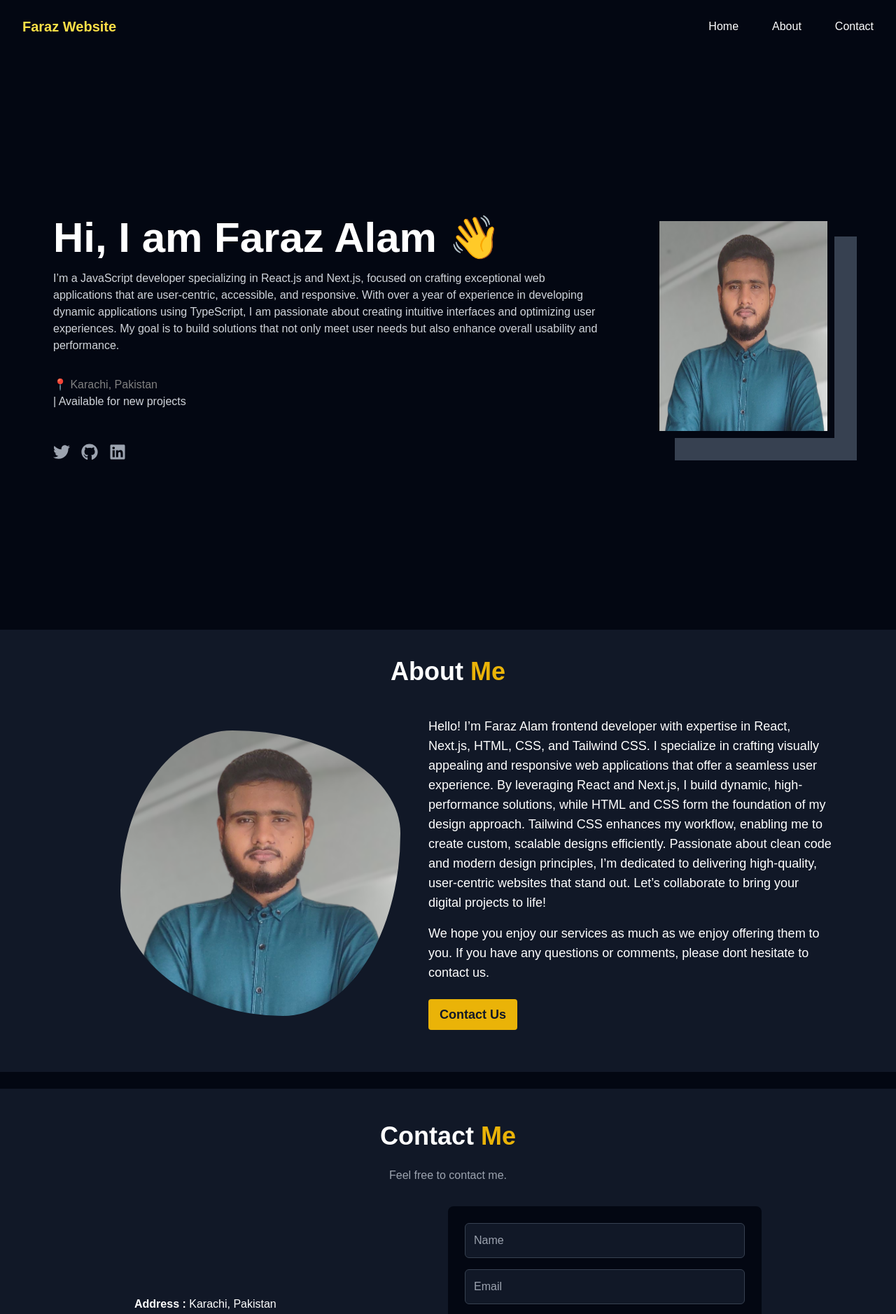
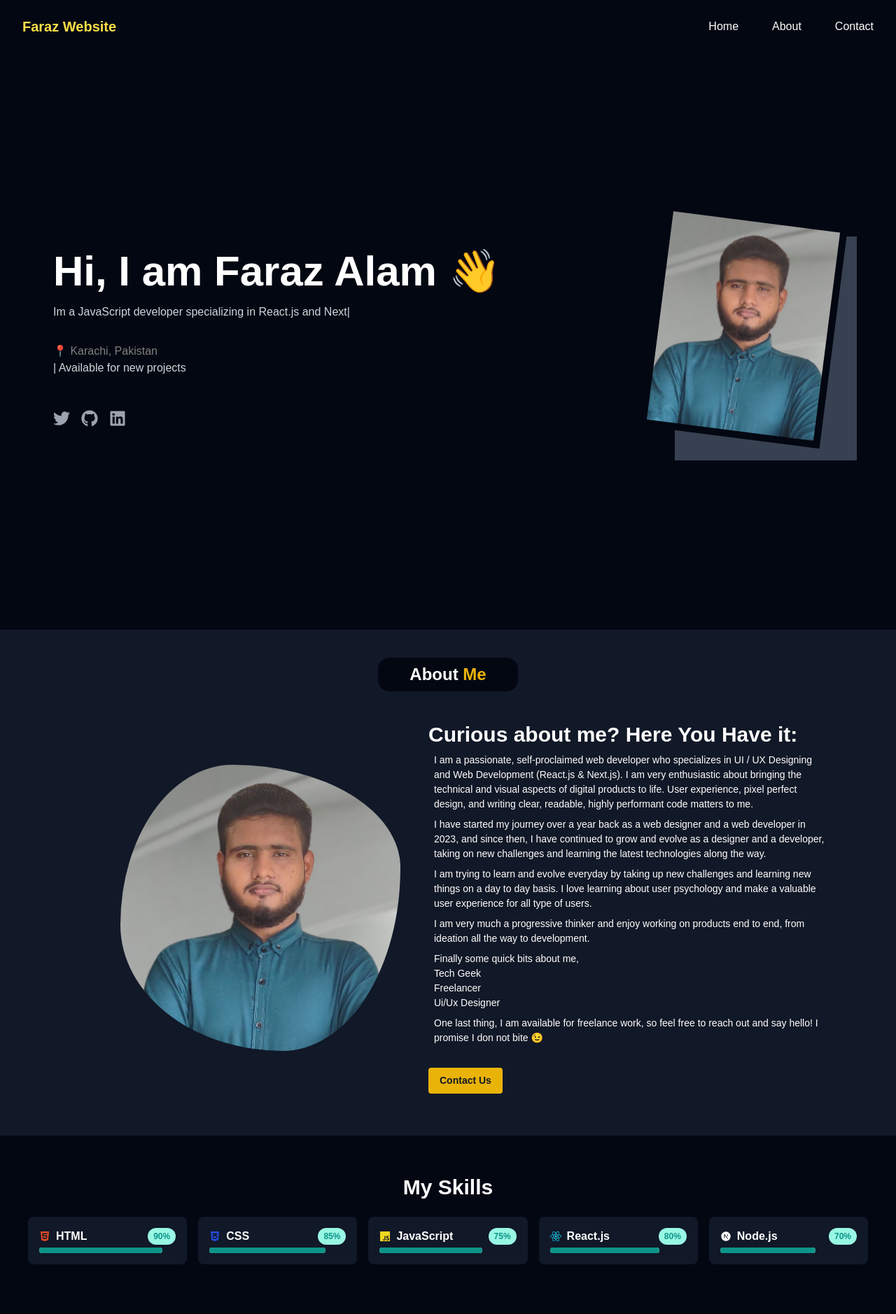
Before and after one commit to faraz141/gsit-senior-milestone-02, a Next.js app: page / in a window 1280 px wide. Shown: the top 1878 px of the page at 70% size. Built offline with nearby package versions, Linux system fonts and the light colour scheme.

Commit message:
add transition

```diff
--- a/app/layout.tsx
+++ b/app/layout.tsx
@@ -1,15 +1,16 @@
 import type { Metadata } from 'next';
 import localFont from 'next/font/local';
 import Navbar from '../components/navbar';
+import Footer from '@/components/footer';
 import './globals.css';
-// import Index from '@/components/navbar1';
-import Footer from '@/components/footer';
+import ClientWrapper from '../components/client-wrapper';
 
 const geistSans = localFont({
   src: './fonts/GeistVF.woff',
   variable: '--font-geist-sans',
   weight: '100 900',
 });
+
 const geistMono = localFont({
   src: './fonts/GeistMonoVF.woff',
   variable: '--font-geist-mono',
@@ -23,16 +24,16 @@ export const metadata: Metadata = {
 
 export default function RootLayout({
   children,
-}: Readonly<{
+}: {
   children: React.ReactNode;
-}>) {
+}) {
   return (
     <html lang="en">
       <body
         className={`${geistSans.variable} ${geistMono.variable} antialiased`}
       >
         <Navbar />
-        {children}
+        <ClientWrapper>{children}</ClientWrapper>
         <Footer />
       </body>
     </html>
--- a/components/about.tsx
+++ b/components/about.tsx
@@ -1,14 +1,23 @@
+'use client';
 import Image from 'next/image';
 import Link from 'next/link';
+import { motion } from 'framer-motion';
+
+// 14.2.16
 
 // components/AboutUs.tsx
 const AboutUs = () => {
   return (
-    <section className="about bg-gray-900 text-center py-10 px-5 ">
-      <h2 className="text-4xl font-bold text-white text-center mb-6">
+    <section className="about flex flex-col items-center justify-center bg-gray-900 text-center py-10 px-5 ">
+      <h2 className="text-2xl font-bold text-white text-center mb-6 w-[200px] py-2 bg-gray-950 rounded-2xl">
         About <span className="text-yellow-500">Me</span>
       </h2>
       <div className="about-content flex flex-wrap items-center justify-center ml-20">
+        <motion.div
+          initial={{ opacity: 0, scale: 0 }}
+          animate={{ opacity: 1, scale: 1 }}
+          transition={{ duration: 0.7 }}
+        >
           <Image
             src={'/images/faraz-fiverr.png'}
             alt="About Us"
@@ -16,23 +25,45 @@ const AboutUs = () => {
             height={300}
             className="rounded-custom-1 m-5 transition duration-700 hover:scale-90"
           />
-        <div className="about-text max-w-xl m-5 text-left text-lg font-medium text-white">
-          <p className="mb-4">
-            Hello! I’m Faraz Alam frontend developer with expertise in React,
-            Next.js, HTML, CSS, and Tailwind CSS. I specialize in crafting
-            visually appealing and responsive web applications that offer a
-            seamless user experience. By leveraging React and Next.js, I build
-            dynamic, high-performance solutions, while HTML and CSS form the
-            foundation of my design approach. Tailwind CSS enhances my workflow,
-            enabling me to create custom, scalable designs efficiently.
-            Passionate about clean code and modern design principles, I’m
-            dedicated to delivering high-quality, user-centric websites that
-            stand out. Let’s collaborate to bring your digital projects to life!
+        </motion.div>
+        <div className="about-text max-w-xl m-5 text-left text-[14px] font-normal  text-white">
+          <h3 className="font-semibold text-3xl">
+            Curious about me? Here You Have it:
+          </h3>
+          <p className="m-2">
+            I am a passionate, self-proclaimed web developer who specializes in
+            UI / UX Designing and Web Development (React.js & Next.js). I am
+            very enthusiastic about bringing the technical and visual aspects of
+            digital products to life. User experience, pixel perfect design, and
+            writing clear, readable, highly performant code matters to me.
           </p>
-          <p>
-            We hope you enjoy our services as much as we enjoy offering them to
-            you. If you have any questions or comments, please dont hesitate to
-            contact us.
+          <p className="m-2">
+            I have started my journey over a year back as a web designer and a
+            web developer in 2023, and since then, I have continued to grow and
+            evolve as a designer and a developer, taking on new challenges and
+            learning the latest technologies along the way.
+          </p>
+          <p className="m-2">
+            I am trying to learn and evolve everyday by taking up new challenges
+            and learning new things on a day to day basis. I love learning about
+            user psychology and make a valuable user experience for all type of
+            users.
+          </p>
+          <p className="m-2">
+            I am very much a progressive thinker and enjoy working on products
+            end to end, from ideation all the way to development.
+          </p>
+          <p className="m-2">
+            Finally some quick bits about me,
+            <ul>
+              <li>Tech Geek</li>
+              <li>Freelancer</li>
+              <li>Ui/Ux Designer</li>
+            </ul>
+          </p>
+          <p className="m-2">
+            One last thing, I am available for freelance work, so feel free to
+            reach out and say hello! I promise I don not bite 😉
           </p>
           <button className="bg-yellow-500 hover:bg-yellow-600  mt-6 text-gray-900 font-bold py-2 px-4 rounded transition duration-700 hover:scale-90">
             <Link href="/contact">Contact Us</Link>
--- /dev/null
+++ b/components/client-wrapper.tsx
@@ -0,0 +1,33 @@
+'use client';
+
+import { motion, AnimatePresence } from 'framer-motion';
+import { usePathname } from 'next/navigation';
+
+const variants = {
+  hidden: { opacity: 0, x: -100 },
+  enter: { opacity: 1, x: 0 },
+  exit: { opacity: 0, x: 100 },
+};
+
+export default function ClientWrapper({
+  children,
+}: {
+  children: React.ReactNode;
+}) {
+  const pathname = usePathname();
+
+  return (
+    <AnimatePresence mode="wait">
+      <motion.div
+        key={pathname}
+        initial="hidden"
+        animate="enter"
+        exit="exit"
+        variants={variants}
+        transition={{ duration: 0.5, ease: 'easeInOut' }}
+      >
+        {children}
+      </motion.div>
+    </AnimatePresence>
+  );
+}
--- a/components/index.tsx
+++ b/components/index.tsx
@@ -1,12 +1,42 @@
+'use client';
+import { useState, useEffect } from 'react';
+
 import Image from 'next/image';
+import { motion } from 'framer-motion';
+
 // import { FaGithub, FaLinkedin, FaFacebook, FaInstagram } from 'react-icons/fa';
 // import Link from 'next/link';
 import React from 'react';
 import AboutUs from './about';
 import Contact from './contact';
 import { FaGithub, FaLinkedin, FaTwitter } from 'react-icons/fa';
+import Skills from './skills';
 
 const MyComponent = () => {
+  const [displayText, setDisplayText] = useState(''); // To display text progressively
+  const text = `I’m a JavaScript developer specializing in React.js and Next.js, focused on crafting exceptional web applications that are user-centric, accessible, and responsive. With over a year of experience in developing dynamic applications using TypeScript, I am passionate about creating intuitive interfaces and optimizing user experiences. My goal is to build solutions that not only meet user needs but also enhance overall usability and performance.`; // Paragraph text
+  const typingSpeed = 100; // Speed of typing in milliseconds
+
+  useEffect(() => {
+    let index = 0;
+
+    const interval = setInterval(() => {
+      if (index < text.length) {
+        setDisplayText((prev) => {
+          const newText = prev + text[index];
+          if (newText !== undefined) {
+            return newText; // Only return a valid string
+          }
+          return prev; // Return previous value if undefined
+        });
+        index++;
+      } else {
+        clearInterval(interval);
+      }
+    }, typingSpeed);
+
+    return () => clearInterval(interval);
+  }, [text, typingSpeed]);
   return (
     <div className="bg-gray-950">
       <div className="min-h-screen bg-[#030712] text-white flex items-center justify-center py-0 px-4">
@@ -17,13 +47,9 @@ const MyComponent = () => {
               Hi, I am Faraz Alam <span className="wave">👋</span>
             </h1>
             <p className="text-[16px] text-[#d1d5db]">
-              I’m a JavaScript developer specializing in React.js and Next.js,
-              focused on crafting exceptional web applications that are
-              user-centric, accessible, and responsive. With over a year of
-              experience in developing dynamic applications using TypeScript, I
-              am passionate about creating intuitive interfaces and optimizing
-              user experiences. My goal is to build solutions that not only meet
-              user needs but also enhance overall usability and performance.
+              {displayText}
+              <span className="animate-cursor">|</span>
+              {/* Optional blinking cursor */}
             </p>
             <div className="flex flex-col items-start my-8 mx-0">
               <span className="text-[gray]">📍 Karachi, Pakistan</span>
@@ -43,13 +69,29 @@ const MyComponent = () => {
           {/* Right Side - Profile Image with Frame */}
           <div className="flex items-center justify-center w-full h-[364px] overflow-hidden bg-transparent lg:w-[30%] lg:items-end lg:justify-end">
             <div className="w-[250px] h-[260px] sm:w-[300px] sm:h-[310px] md:w-[260px] md:h-[320px] bg-[#374151]">
+              <motion.div
+                animate={{
+                  scale: [1, 2, 2, 1, 1],
+                  rotate: [0, 0, 180, 180, 0],
+                  borderRadius: ['0%', '0%', '50%', '50%', '0%'],
+                }}
+                transition={{
+                  duration: 2,
+                  ease: 'easeInOut',
+                  times: [0, 0.2, 0.5, 0.8, 1],
+                  repeat: Infinity,
+                  repeatDelay: 2,
+                }}
+                className="w-[220px] h-[270px] ml-[15px] mt-[-0px] mr-[10px] sm:w-[260px] sm:h-[320px] sm:mt-[-30px] sm:ml-[20px] md:ml-[-32px] md:mt-[-32px]"
+              >
                 <Image
                   src="/images/faraz-fiverr.png" // Replace with the path to your profile image
                   alt="Profile Picture"
                   width={280}
                   height={320}
-                className="w-[220px] h-[270px] ml-[15px] mt-[-25px] mr-[10px] border-[10px] border-[#030712] sm:w-[260px] sm:h-[320px] sm:mt[-30px] sm:ml-[20px] md:ml-[-32px] md:mt-[-32px]"
+                  className="border-[10px] border-[#030712] w-full h-full object-cover"
                 />
+              </motion.div>
             </div>
           </div>
         </div>
@@ -57,6 +99,8 @@ const MyComponent = () => {
       <br />
       <AboutUs />
       <br />
+      <Skills />
+      <br />
       <Contact />
     </div>
   );
--- /dev/null
+++ b/components/skills.tsx
@@ -0,0 +1,58 @@
+import { motion } from 'framer-motion';
+import { FaHtml5, FaCss3Alt, FaJs, FaReact } from 'react-icons/fa';
+import { RiNextjsFill } from 'react-icons/ri';
+
+const skills = [
+  { name: 'HTML', level: 90, icon: <FaHtml5 className="text-[#DD4B25]" /> },
+  { name: 'CSS', level: 85, icon: <FaCss3Alt className="text-[#244CDE]" /> },
+  { name: 'JavaScript', level: 75, icon: <FaJs className="text-[#EFD81D]" /> },
+  { name: 'React.js', level: 80, icon: <FaReact className="text-[#12CEF2]" /> },
+  {
+    name: 'Node.js',
+    level: 70,
+    icon: <RiNextjsFill />,
+  },
+];
+
+const SkillsSection = () => {
+  return (
+    <div className="p-8 text-center bg-gray-950 text-white">
+      <h2 className="text-3xl font-bold mb-4">My Skills</h2>
+      <div className="flex flex-row items-center">
+        {skills.map((skill, index) => (
+          <div className="w-full max-w-md mb-4 " key={index}>
+            <motion.div
+              className=" bg-[#111827] rounded-lg m-2 p-4"
+              key={index}
+              initial={{ opacity: 0, y: 20 }}
+              animate={{ opacity: 1, y: 0 }}
+              transition={{ duration: 0.5, delay: index * 0.5 }}
+            >
+              <div className="flex items-center justify-between">
+                <span className="flex items-center">
+                  {skill.icon}
+                  <span className="ml-2 font-semibold">{skill.name}</span>
+                </span>
+                <span className="text-xs font-semibold inline-block py-1 px-2 uppercase rounded-full text-teal-600 bg-teal-200">
+                  {skill.level}%
+                </span>
+              </div>
+              <div className="relative pt-1">
+                <motion.div
+                  className="bg-gray-200 rounded-full h-2"
+                  initial={{ width: 0 }}
+                  animate={{ width: `${skill.level}%` }}
+                  transition={{ duration: 2.5 }}
+                >
+                  <div className="bg-teal-600 h-2 rounded-full transition-all duration-300 hover:bg-teal-700"></div>
+                </motion.div>
+              </div>
+            </motion.div>
+          </div>
+        ))}
+      </div>
+    </div>
+  );
+};
+
+export default SkillsSection;
--- a/package.json
+++ b/package.json
@@ -9,6 +9,7 @@
     "lint": "next lint"
   },
   "dependencies": {
+    "framer-motion": "^11.11.17",
     "next": "14.2.13",
     "react": "^18",
     "react-dom": "^18",
```
Also changed, not shown: app/page.tsx (+11 -0 lines), 1 other file (tests, documents, lock files or other folders). Lines whose indentation alone changed are shown as unchanged.
